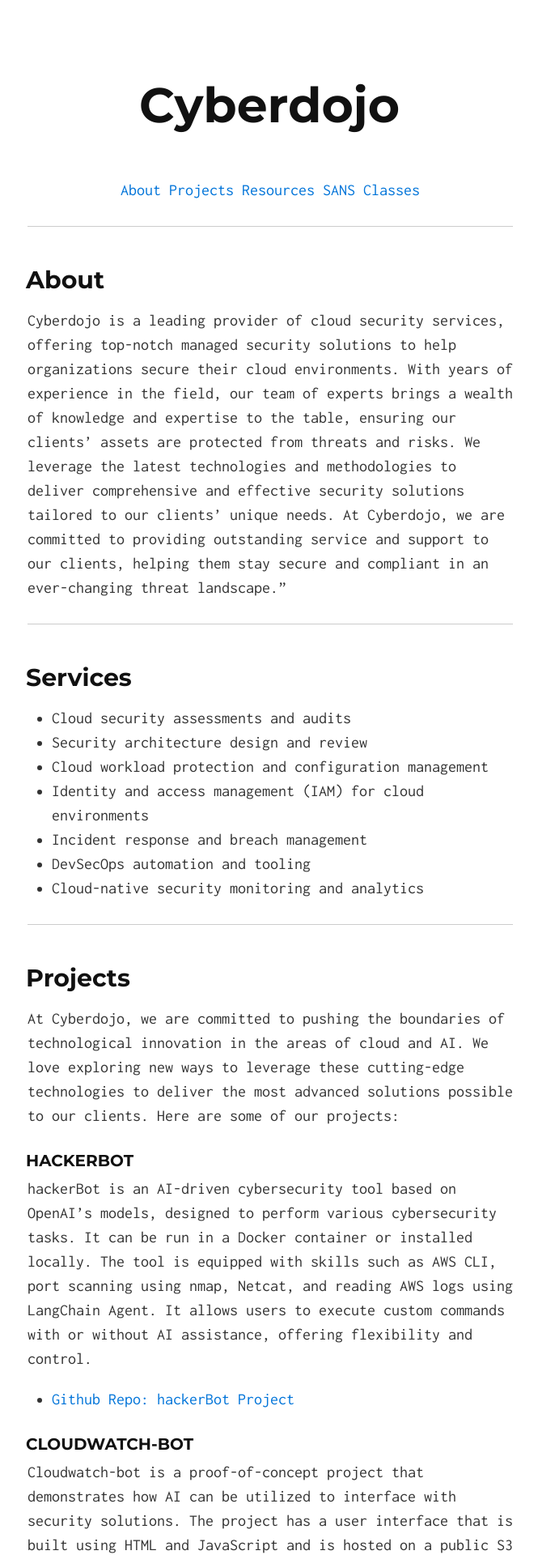
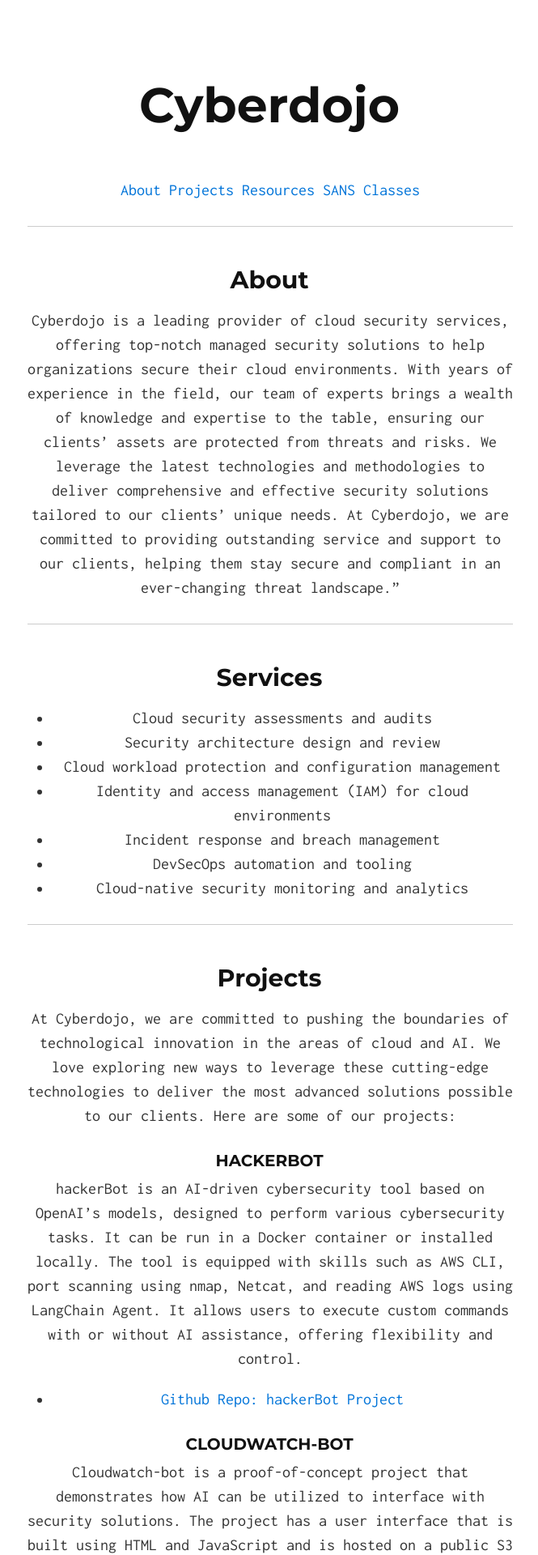
Before and after one commit to Ahmed-AG/cyberdojo-page, a Jekyll site: the page built from index.md, in a window 1280 px wide. Shown: the top 1920 px of the page at 81% size, without its empty margins (306-971 px from the left). Built offline with Jekyll 4.4.1, drawn with Linux system fonts in a browser that asks for light colours.

Commit message:
Update page

```diff
--- a/_layouts/default.html
+++ b/_layouts/default.html
@@ -10,7 +10,7 @@
 {% include head.html %}
 </head>
 <body>
-  <div class="container">
+  <div class="container" style="text-align: center;">
     <h1 class="page-title"><a href="./">{{ site.tag_text }}</a></h1>
     {{ content }}
   </div>
```
